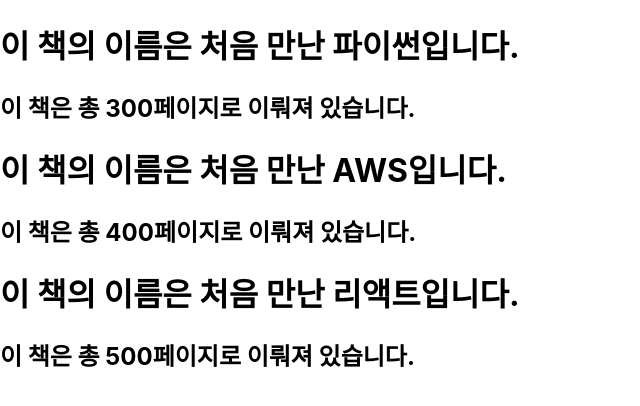
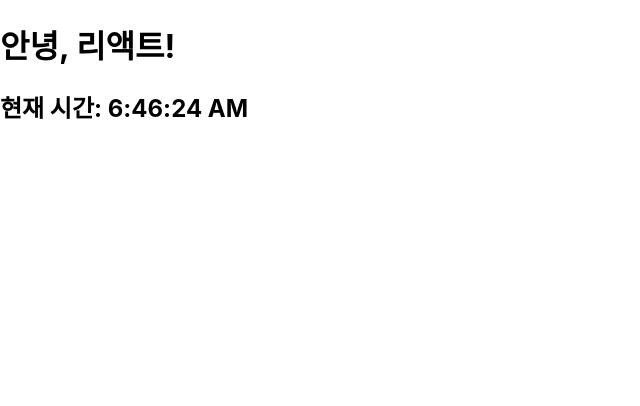
Before and after one commit to psmin77/first-met-react, a React (Create React App) app in the folder my-app/: page / in a window 1280 px wide. Shown: the top 406 px of the page, without its empty margins (0-640 px from the left). Built offline with nearby package versions, Linux system fonts and the light colour scheme.

Commit message:
chapter_04: Rendering Elements

```diff
--- /dev/null
+++ b/my-app/src/chapter_04/Clock.jsx
@@ -0,0 +1,10 @@
+function Clock(props) {
+  return (
+    <div>
+      <h1>안녕, 리액트!</h1>
+      <h2>현재 시간: {new Date().toLocaleTimeString()}</h2>
+    </div>
+  );
+}
+
+export default Clock;
--- a/my-app/src/index.js
+++ b/my-app/src/index.js
@@ -1,16 +1,20 @@
 import React from 'react';
-import ReactDOM from 'react-dom/client';
+import ReactDOM, { createRoot } from 'react-dom/client';
 import './index.css';
 import App from './App';
 import reportWebVitals from './reportWebVitals';
 import Library from './chapter_03/Library';
+import Clock from './chapter_04/Clock';
 
-const root = ReactDOM.createRoot(document.getElementById('root'));
-root.render(
-  <React.StrictMode>
-    <Library />
-  </React.StrictMode>
-);
+const root = createRoot(document.getElementById("root"));
+
+setInterval(() => {
+  root.render(
+    <React.StrictMode>
+      <Clock />
+    </React.StrictMode>
+  );
+}, 1000);
 
 // If you want to start measuring performance in your app, pass a function
 // to log results (for example: reportWebVitals(console.log))
```
